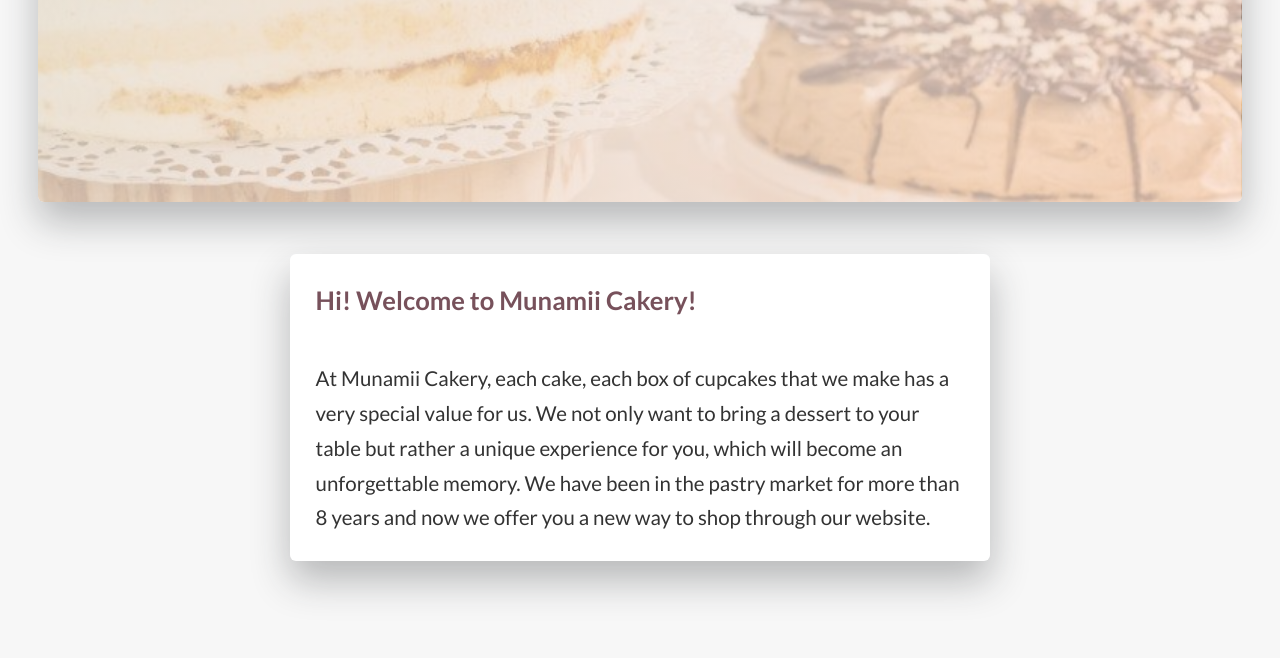
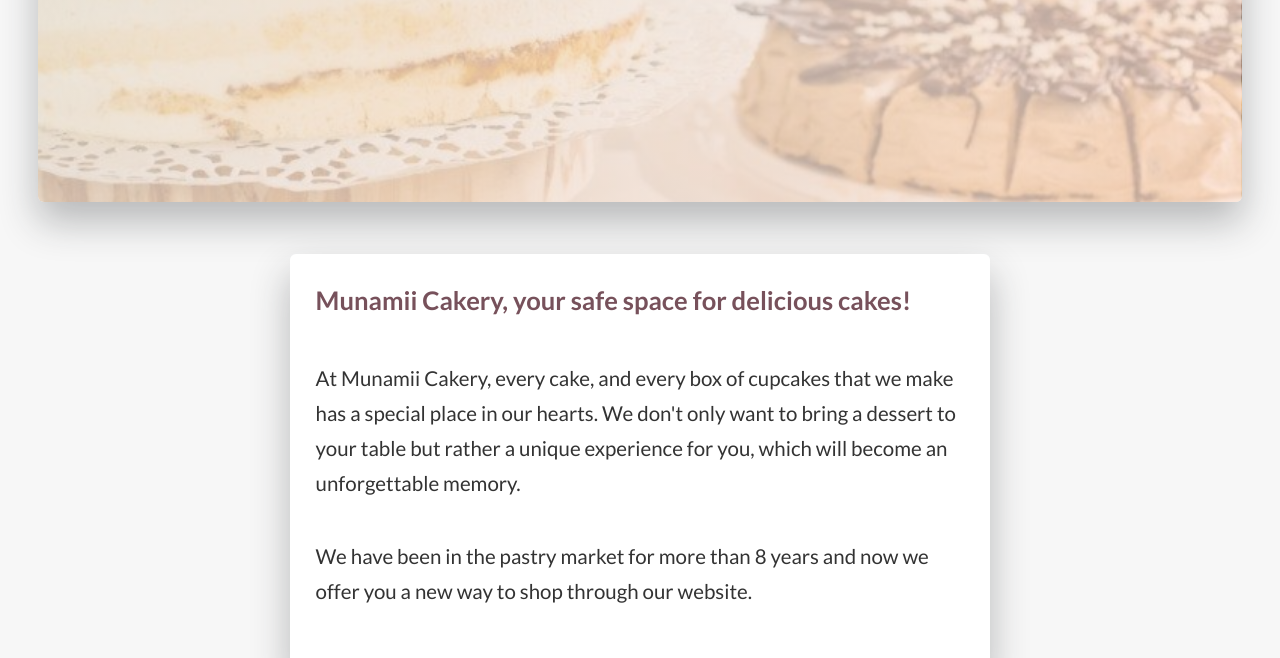
Before and after one commit to Hartman-Nicholas/CupCake, a website: page public/about.html in a window 1280 px wide. Shown: the part 596-1254 px from the top of the page. Drawn offline with Linux system fonts and the light colour scheme.

Commit message:
Updated content for readability

```diff
--- a/public/about.html
+++ b/public/about.html
@@ -48,14 +48,19 @@
         </header>
 
         <section class="content">
-          <h2 class="content--h2">Hi! Welcome to Munamii Cakery!</h2>
+          <h2 class="content--h2">
+            Munamii Cakery, your safe space for delicious cakes!
+          </h2>
           <p class="content--paragraph">
-            At Munamii Cakery, each cake, each box of cupcakes that we make has
-            a very special value for us. We not only want to bring a dessert to
+            At Munamii Cakery, every cake, and every box of cupcakes that we make has a special place in our hearts. We don't only want to bring a dessert to
             your table but rather a unique experience for you, which will become
-            an unforgettable memory. We have been in the pastry market for more
+            an unforgettable memory.
+
+            <p>We have been in the pastry market for more
             than 8 years and now we offer you a new way to shop through our
-            website.
+            website.</p>
+
+
           </p>
         </section>
       </div>
```
Also changed, not shown: public/contact.html (+2 -4 lines), public/index.html (+1 -1 lines).
